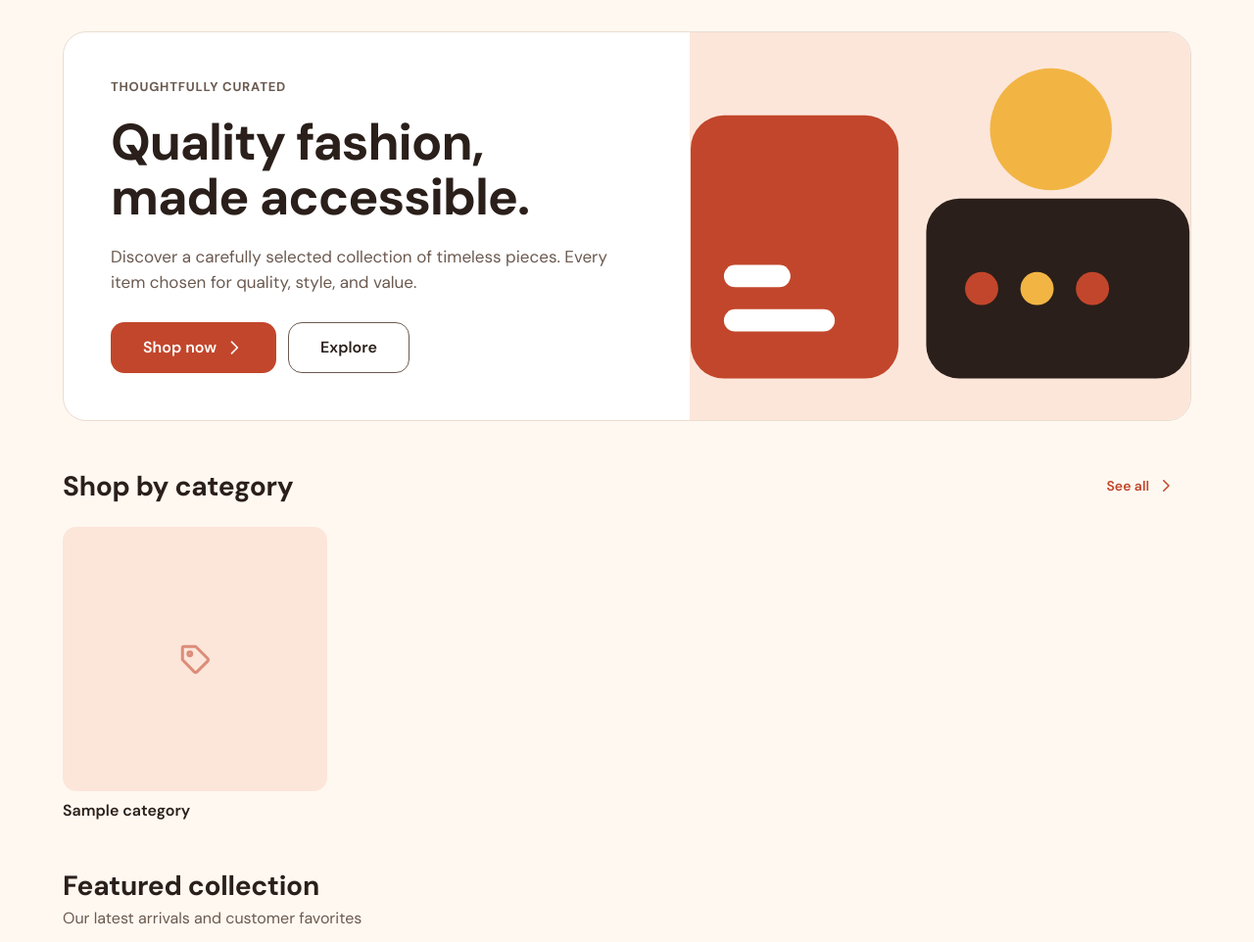
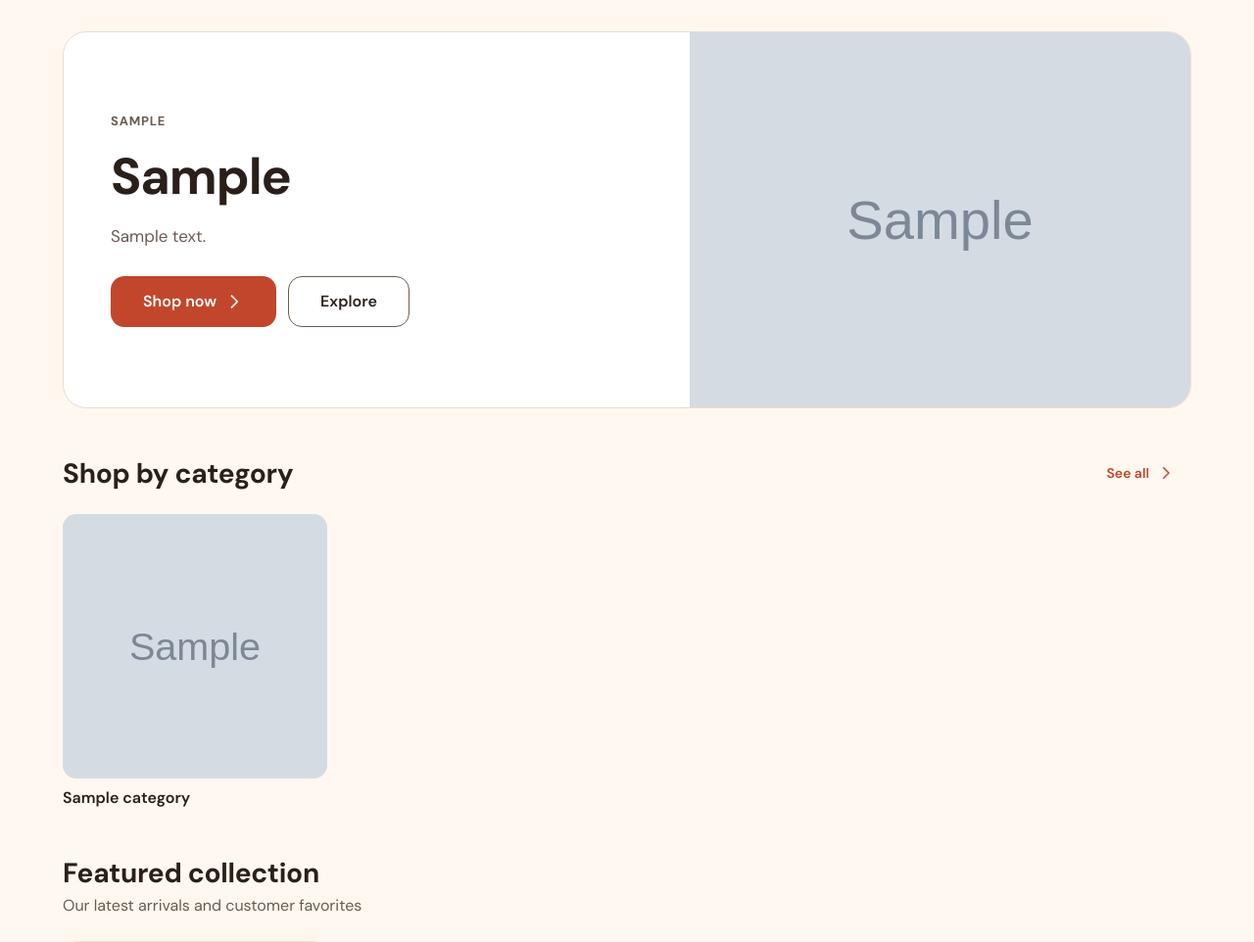
Before and after one commit to Navee090603/ikart, a Django app: page / in a window 1280 px wide. Shown: the part 73-1035 px from the top of the page at 98% size. Run offline with Django 5.2, Linux system fonts and the light colour scheme; tables that the repository leaves empty hold one stand-in row (values such as "Sample post"); grey boxes marked "Sample" are stand-in pictures; some libraries are stand-ins or nearby versions.

Commit message:
Add image support for categories and hero section
- Add HeroSection model to manage hero section content and images
- Update home template to display category images and hero image
- Register HeroSection in admin for easy content management
- Fallback to default SVG/icon if images not uploaded
- Create initial HeroSection record automatically on home page load

```diff
--- a/storefront/models.py
+++ b/storefront/models.py
@@ -7,6 +7,23 @@ from django.db import models
 from django.urls import reverse
 from django.utils import timezone
 from django.utils.text import slugify
+
+
+class HeroSection(models.Model):
+    """Hero section configuration for the home page."""
+    eyebrow = models.CharField(max_length=100, default="Thoughtfully curated")
+    headline = models.CharField(max_length=200, default="Quality fashion,\nmade accessible.")
+    description = models.CharField(max_length=500, default="Discover a carefully selected collection of timeless pieces. Every item chosen for quality, style, and value.")
+    image = models.ImageField(upload_to="hero/", null=True, blank=True, help_text="Hero section background/illustration image")
+    is_active = models.BooleanField(default=True)
+    updated_at = models.DateTimeField(auto_now=True)
+
+    class Meta:
+        verbose_name = "Hero Section"
+        verbose_name_plural = "Hero Sections"
+
+    def __str__(self):
+        return "Hero Section"
 
 
 class Category(models.Model):
--- a/storefront/templates/storefront/home.html
+++ b/storefront/templates/storefront/home.html
@@ -6,16 +6,20 @@
 
   <section class="ik-hero" aria-labelledby="hero-title">
     <div class="flex flex-col items-start justify-center gap-5 p-6 md:p-12">
-      <p class="ik-eyebrow">Thoughtfully curated</p>
-      <h1 id="hero-title" class="ik-display">Quality fashion,<br>made accessible.</h1>
-      <p class="ik-lead max-w-xl">Discover a carefully selected collection of timeless pieces. Every item chosen for quality, style, and value.</p>
+      <p class="ik-eyebrow">{{ hero.eyebrow }}</p>
+      <h1 id="hero-title" class="ik-display">{{ hero.headline|linebreaks }}</h1>
+      <p class="ik-lead max-w-xl">{{ hero.description }}</p>
       <div class="flex flex-wrap gap-3 mt-2">
         <a class="ik-btn ik-btn-primary ik-btn-lg" href="{% url 'storefront:product_list' %}">Shop now {% icon 'chevron-right' %}</a>
         <a class="ik-btn ik-btn-secondary ik-btn-lg" href="#featured">Explore</a>
       </div>
     </div>
     <div class="ik-hero-art" aria-hidden="true">
-      <svg viewBox="0 0 440 280" preserveAspectRatio="xMidYMid slice"><rect class="b" x="40" y="60" width="150" height="190" rx="24"/><rect class="k" x="210" y="120" width="190" height="130" rx="24"/><circle class="a" cx="300" cy="70" r="44"/><rect class="s" x="64" y="200" width="80" height="16" rx="8"/><rect class="s" x="64" y="168" width="48" height="16" rx="8"/><circle class="b" cx="250" cy="185" r="12"/><circle class="a" cx="290" cy="185" r="12"/><circle class="b" cx="330" cy="185" r="12"/></svg>
+      {% if hero.image %}
+        <img src="{{ hero.image.url }}" alt="" class="w-full h-full object-cover">
+      {% else %}
+        <svg viewBox="0 0 440 280" preserveAspectRatio="xMidYMid slice"><rect class="b" x="40" y="60" width="150" height="190" rx="24"/><rect class="k" x="210" y="120" width="190" height="130" rx="24"/><circle class="a" cx="300" cy="70" r="44"/><rect class="s" x="64" y="200" width="80" height="16" rx="8"/><rect class="s" x="64" y="168" width="48" height="16" rx="8"/><circle class="b" cx="250" cy="185" r="12"/><circle class="a" cx="290" cy="185" r="12"/><circle class="b" cx="330" cy="185" r="12"/></svg>
+      {% endif %}
     </div>
   </section>
 
@@ -27,7 +31,13 @@
     <div class="grid grid-cols-2 md:grid-cols-4 gap-4 md:gap-6">
       {% for category in categories %}
       <a href="{% url 'storefront:category' category.slug %}" class="ik-cat">
-        <div class="ik-media">{% icon 'tag' 36 %}</div>
+        <div class="ik-media">
+          {% if category.image %}
+            <img src="{{ category.image.url }}" alt="{{ category.name }}" class="w-full h-full object-cover">
+          {% else %}
+            {% icon 'tag' 36 %}
+          {% endif %}
+        </div>
         <span>{{ category.name }}</span>
       </a>
       {% empty %}
--- a/storefront/views.py
+++ b/storefront/views.py
@@ -83,7 +83,13 @@ class IKartPasswordResetView(auth_views.PasswordResetView):
 
 
 def home(request):
+    from storefront.models import HeroSection
+    hero = HeroSection.objects.filter(is_active=True).first()
+    if not hero:
+        # Create default hero if none exists
+        hero, _ = HeroSection.objects.get_or_create(pk=1)
     return render(request, "storefront/home.html", {
+        "hero": hero,
         "featured": Product.objects.filter(is_active=True, is_featured=True)[:8],
         "categories": Category.objects.filter(parent__isnull=True)[:8],
     })
```
Also changed, not shown: storefront/admin.py (+12 -1 lines), Claude outputs/ikart-redesign-preview.png (added), storefront/migrations/0012_herosection.py (added).
